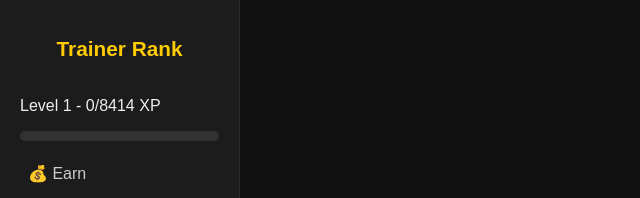
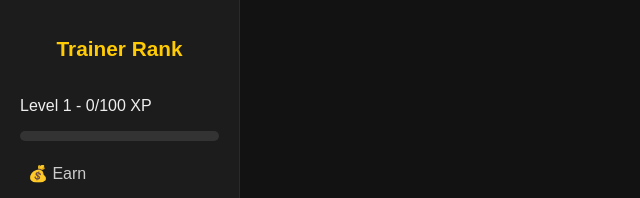
Before and after one commit to NinjaPwr/NinjaPwr.github.io, a plain HTML site: page index.html in a window 1280 px wide. Shown: the top 198 px of the page, 0-640 px from the left. Drawn offline with Linux system fonts and the light colour scheme.

Commit message:
Update XP max value in Trainer Rank section

```diff
--- a/index.html
+++ b/index.html
@@ -118,7 +118,7 @@
 <!-- Sidebar -->
 <div class="sidebar">
   <h2>Trainer Rank</h2>
-  <p>Level 1 - <span id="xp">0</span>/<span id="xpMax">8414</span> XP</p>
+  <p>Level 1 - <span id="xp">0</span>/<span id="xpMax">100</span> XP</p>
   <div class="xp-bar"><div class="xp-fill" id="xpFill"></div></div>
 
   <div class="nav">
```
